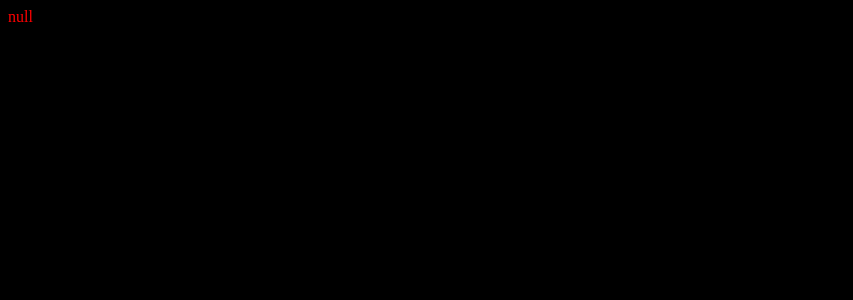
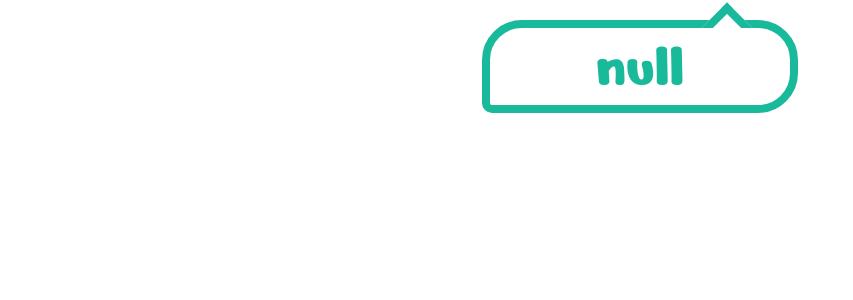
Before and after one commit to romaindurand/piquetdestream-overlay, a SvelteKit app: page / in a window 1280 px wide. Shown: the top 300 px of the page, without its empty margins (0-853 px from the left). Built offline with nearby package versions, Linux system fonts and the light colour scheme.

Commit message:
use existing design

```diff
--- a/src/routes/+page.svelte
+++ b/src/routes/+page.svelte
@@ -4,10 +4,56 @@
 	const name = $page.url.searchParams.get('name');
 </script>
 
-<span class="name">{name}</span>
+<svelte:head>
+	<link
+		href="https://fonts.googleapis.com/css2?family=M+PLUS+Rounded+1c:wght@500&amp;family=Nerko+One&amp;display=swap"
+		rel="stylesheet"
+	/>
+</svelte:head>
+
+<div class="nameplate">
+	<div class="tick" />
+	<h2 id="name">{name}</h2>
+</div>
 
 <style>
-	.name {
-		color: red;
+	.nameplate {
+		position: relative;
+		font-family: 'Nerko One';
+		margin: 20px 0 0 0;
+		padding: 0 50px;
+		font-weight: normal;
+		color: #19ba9b;
+		border: solid #19ba9b 8px;
+		border-radius: 40px 40px 40px 10px;
+		display: inline-block;
+		min-width: 200px;
+		text-align: center;
+		font-size: 2em;
+		background: white;
+	}
+
+	h2 {
+		display: inline;
+		font-size: 2em;
+		font-weight: normal;
+		z-index: 100;
+	}
+
+	.tick {
+		width: 20px;
+		height: 20px;
+		transform: rotate(45deg);
+		position: absolute;
+		right: 15%;
+		top: -18px;
+		background: white;
+		margin: auto;
+		border-left: solid #19ba9b 8px;
+		border-right: solid transparent 8px;
+		border-bottom: solid transparent 8px;
+		border-top: solid #19ba9b 8px;
+		z-index: 1;
+		display: block;
 	}
 </style>
--- a/src/style.css
+++ b/src/style.css
@@ -1,4 +1,4 @@
 body {
-	background-color: black;
-	color: white;
+	margin: 0;
+	text-align: center;
 }
```
